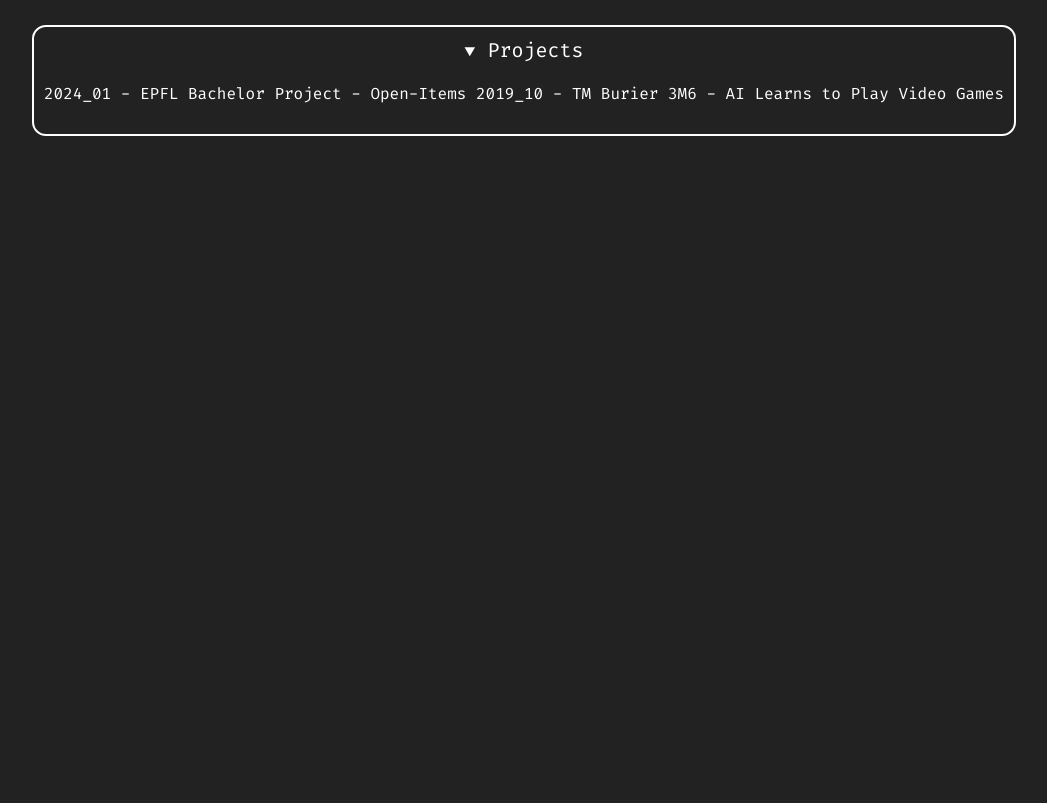
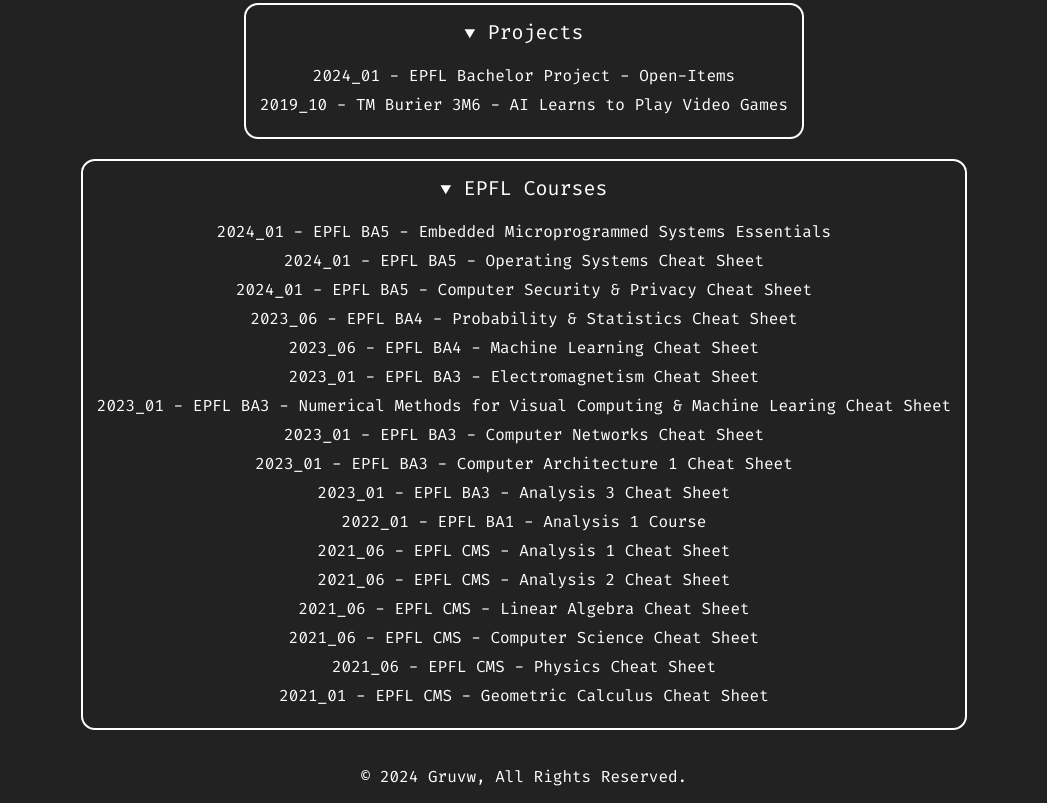
Before and after one commit to gruvw/documents, a plain HTML site: page index.html in a window 1280 px wide. Shown: the part 163-966 px from the top of the page, without its empty margins (116-1163 px from the left). Before the commit the page ends 800 px from the top, so only its background shows below. Drawn offline with Linux system fonts and the light colour scheme.

Commit message:
Added EPFL courses

```diff
--- a/index.html
+++ b/index.html
@@ -16,6 +16,13 @@
       color: #FFFFFF;
       margin: 0;
       padding: 0;
+      display: flex;
+      flex-direction: column;
+      min-height: 100vh;
+    }
+
+    h1 {
+      margin: 0;
     }
 
     header {
@@ -49,11 +56,13 @@
 
     details {
       width: fit-content;
+      max-width: 1000px;
       margin: auto;
       border: 2px solid;
       border-color: #FFFFFF;
       border-radius: 14px;
-      padding: 10px;
+      padding: 14px;
+      margin: 20px auto;
     }
 
     summary {
@@ -65,6 +74,17 @@
       margin-block: 0;
       display: inline-block;
       margin-left: 6px;
+    }
+
+    details > a {
+      margin-bottom: 8px;
+      display: block;
+    }
+
+    footer {
+      margin: 0px 10px;
+      text-align: center;
+      margin-top: auto;
     }
   </style>
 
@@ -82,13 +102,42 @@
   <main style="margin: 0px 20px">
 
     <details open>
-      <summary><p class="sum">Projects</p></summary><br>
+      <summary>
+        <p class="sum">Projects</p>
+      </summary><br>
       <a href="./docs/projects/2024_01-Open_Items.pdf" target="_blank">2024_01 - EPFL Bachelor Project - Open-Items</a>
-      <a href="./docs/projects/2019_10-TM_3M6-AI_Video_Games.pdf" target="_blank">2019_10 - TM Burier 3M6 - AI Learns to Play Video Games</a><br>
+      <a href="./docs/projects/2019_10-TM_3M6-AI_Video_Games.pdf" target="_blank">2019_10 - TM Burier 3M6 - AI Learns to Play Video Games</a>
+    </details>
+
+    <details open>
+      <summary>
+        <p class="sum">EPFL Courses</p>
+      </summary><br>
+      <a href="./docs/courses/EPFL/EPFL-BA5-EMS-Essentials.pdf" target="_blank">2024_01 - EPFL BA5 - Embedded Microprogrammed Systems Essentials</a>
+      <a href="./docs/courses/EPFL/EPFL-BA5-IOS-Cheat_sheet.pdf" target="_blank">2024_01 - EPFL BA5 - Operating Systems Cheat Sheet</a>
+      <a href="./docs/courses/EPFL/EPFL-BA5-CSP-Cheat_sheet.pdf" target="_blank">2024_01 - EPFL BA5 - Computer Security & Privacy Cheat Sheet</a>
+      <a href="./docs/courses/EPFL/EPFL-BA4-PS-Cheat_sheet.pdf" target="_blank">2023_06 - EPFL BA4 - Probability & Statistics Cheat Sheet</a>
+      <a href="./docs/courses/EPFL/EPFL-BA4-ML-Cheat_sheet.pdf" target="_blank">2023_06 - EPFL BA4 - Machine Learning Cheat Sheet</a>
+      <a href="./docs/courses/EPFL/EPFL-BA3-PH-Cheat_sheet.pdf" target="_blank">2023_01 - EPFL BA3 - Electromagnetism Cheat Sheet</a>
+      <a href="./docs/courses/EPFL/EPFL-BA3-NM-Cheat_sheet.pdf" target="_blank">2023_01 - EPFL BA3 - Numerical Methods for Visual Computing & Machine Learing Cheat Sheet</a>
+      <a href="./docs/courses/EPFL/EPFL-BA3-CN-Cheat_sheet.pdf" target="_blank">2023_01 - EPFL BA3 - Computer Networks Cheat Sheet</a>
+      <a href="./docs/courses/EPFL/EPFL-BA3-CA1-Cheat_sheet.pdf" target="_blank">2023_01 - EPFL BA3 - Computer Architecture 1 Cheat Sheet</a>
+      <a href="./docs/courses/EPFL/EPFL-BA3-A3-Cheat_sheet.pdf" target="_blank">2023_01 - EPFL BA3 - Analysis 3 Cheat Sheet</a>
+      <a href="./docs/courses/EPFL/EPFL-BA1-A1-Course.pdf" target="_blank">2022_01 - EPFL BA1 - Analysis 1 Course</a>
+      <a href="./docs/courses/EPFL/EPFL-CMS-A1-Cheat_sheet.pdf" target="_blank">2021_06 - EPFL CMS - Analysis 1 Cheat Sheet</a>
+      <a href="./docs/courses/EPFL/EPFL-CMS-A2-Cheat_sheet.pdf" target="_blank">2021_06 - EPFL CMS - Analysis 2 Cheat Sheet</a>
+      <a href="./docs/courses/EPFL/EPFL-CMS-AL-Cheat_sheet.pdf" target="_blank">2021_06 - EPFL CMS - Linear Algebra Cheat Sheet</a>
+      <a href="./docs/courses/EPFL/EPFL-CMS-ICS-Cheat_sheet.pdf" target="_blank">2021_06 - EPFL CMS - Computer Science Cheat Sheet</a>
+      <a href="./docs/courses/EPFL/EPFL-CMS-PH-Cheat_sheet.pdf" target="_blank">2021_06 - EPFL CMS - Physics Cheat Sheet</a>
+      <a href="./docs/courses/EPFL/EPFL-CMS-GA-Cheat_sheet.pdf" target="_blank">2021_01 - EPFL CMS - Geometric Calculus Cheat Sheet</a>
     </details>
 
   </main>
 
+  <footer>
+    <p>© <script>document.write(new Date().getFullYear())</script> Gruvw, All Rights Reserved.</p>
+  </footer>
+
 </body>
 
 </html>
```
Also changed, not shown: 17 other files.
